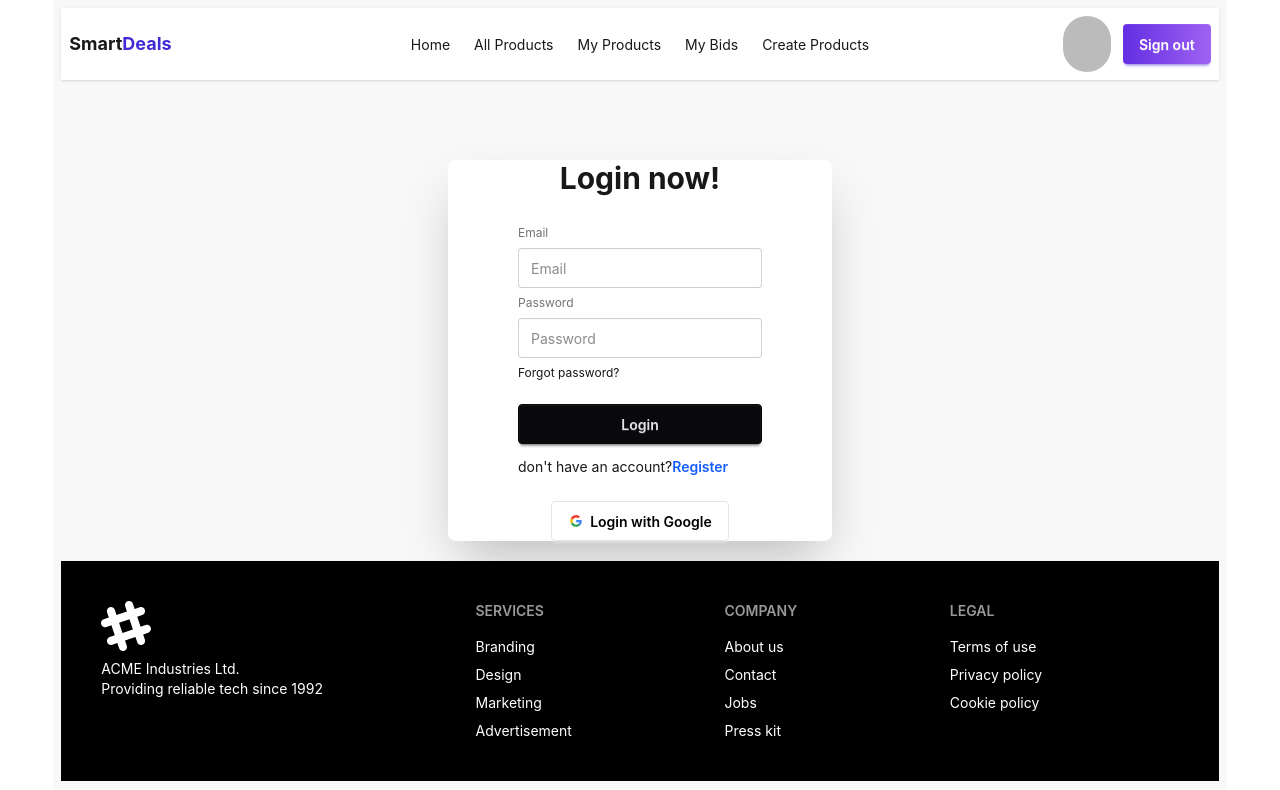
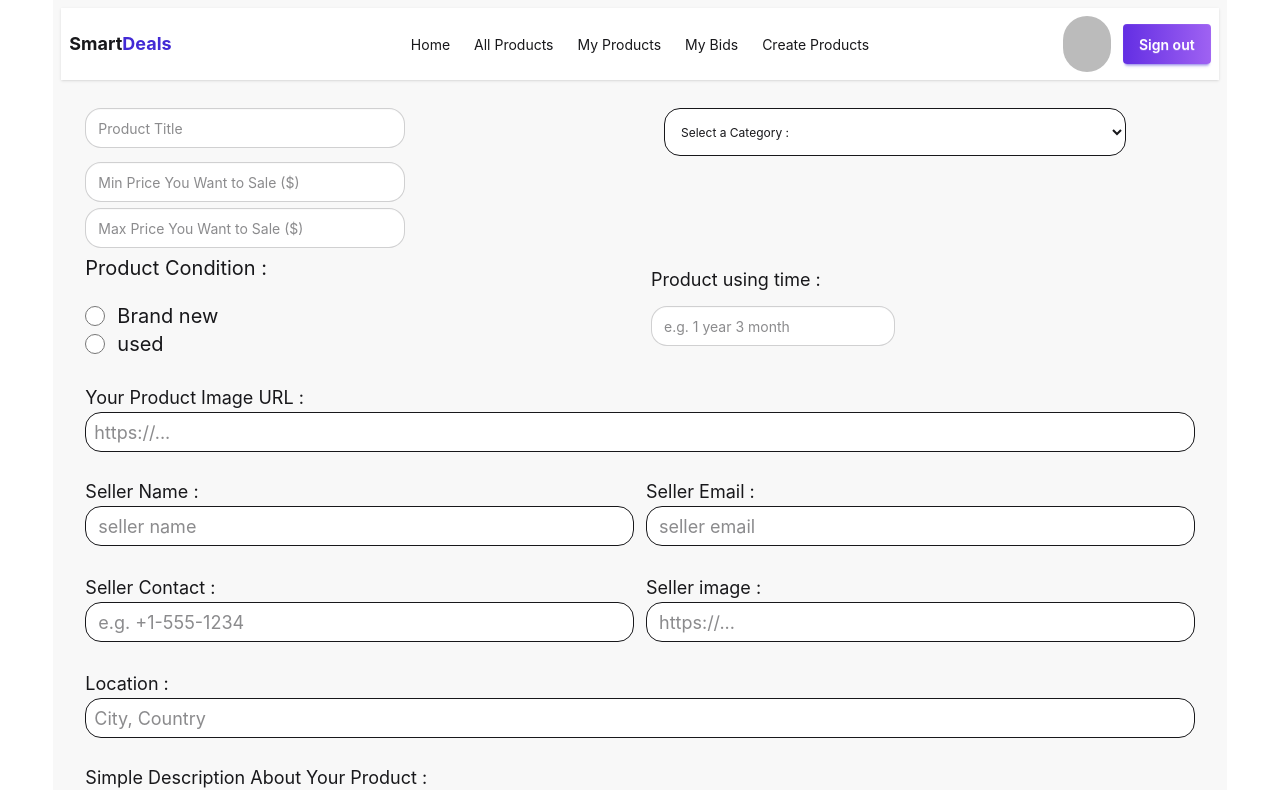
Before and after one commit to sohagroy7223/Smart-Deals, a React (Vite) app in the folder smart-deals-client/: page /createProduct in a window 1280 px wide. Before the commit this address led to /login. Shown: the top 790 px of the page. Built offline with nearby package versions, Linux system fonts and the light colour scheme; no server answers; sample sign-in values are in the browser's storage.

Commit message:
get all data from create product form

```diff
--- a/smart-deals-client/src/Components/CreateProduct/CreateProduct.jsx
+++ b/smart-deals-client/src/Components/CreateProduct/CreateProduct.jsx
@@ -1,22 +1,55 @@
 const CreateProduct = () => {
+  const handelCreateProduct = (e) => {
+    e.preventDefault();
+    const title = e.target.productTitle.value;
+    const category = e.target.category.value;
+    const minPrice = e.target.minPrice.value;
+    const maxPrice = e.target.maxPrice.value;
+    const condition = e.target.condition.value;
+    const useTime = e.target.useTime.value;
+    const productImg = e.target.productImg.value;
+    const name = e.target.name.value;
+    const email = e.target.email.value;
+    const contact = e.target.contact.value;
+    const sellerImg = e.target.image.value;
+    const location = e.target.location.value;
+    const description = e.target.description.value;
+    console.log(
+      title,
+      category,
+      minPrice,
+      maxPrice,
+      condition,
+      useTime,
+      productImg,
+      name,
+      email,
+      contact,
+      sellerImg,
+      location,
+      description,
+    );
+  };
+
   return (
     <div className="card-body ">
-      <fieldset className="fieldset">
-        <div className="flex gap-6 ">
+      <form onSubmit={handelCreateProduct} className="fieldset">
+        <div className="md:flex gap-6 space-y-2">
           <div className="w-6/12">
             <input
               type="text"
-              className="input rounded-2xl bg-white "
+              className="input rounded-2xl bg-white"
+              name="productTitle"
               placeholder="Product Title"
             />
           </div>
 
           <select
             className="w-5/12 round-2xl bg-white rounded-2xl p-3"
-            id="category "
+            name="category"
           >
-            <option className="required " value="">
-              Select a Category{" "}
+            <option className=" " value="">
+              Select a Category :
             </option>
             <option value="Electronics">Electronics</option>
             <option value="Fashion">Fashion</option>
@@ -27,25 +60,24 @@
         </div>
 
         <input
-          type="text "
+          type="number"
+          name="minPrice"
           className="input rounded-2xl bg-white"
-          required
           placeholder="Min Price You Want to Sale ($)"
         />
         <input
-          type="text"
+          type="number"
+          name="maxPrice"
           className="input rounded-2xl bg-white"
-          required
           placeholder="Max Price You Want to Sale ($)"
         />
-        <div className="flex items-center gap-96">
+        <div className="md:flex items-center gap-96">
           <div>
-            <h3 className="text-xl">Product Condition</h3>
+            <h3 className="text-xl">Product Condition : </h3>
             <div className="mt-5">
-              <label className="flex items-center text-xl gap-3 ">
+              <label className="md:flex items-center text-xl gap-3 ">
                 <input
                   className="w-5 h-5 "
-                  required
                   type="radio"
                   name="condition"
                   value="new"
@@ -55,10 +87,9 @@
             </div>
 
             <div>
-              <label className="flex items-center text-xl gap-3 ">
+              <label className="md:flex items-center text-xl gap-3 ">
                 <input
                   className="w-5 h-5"
-                  required
                   type="radio"
                   name="condition"
                   value="used"
@@ -68,28 +99,28 @@
             </div>
           </div>
           <div>
-            <h3 className="text-lg mb-3">Product using time</h3>
+            <h3 className="text-lg mb-3">Product using time : </h3>
             <input
               className="input rounded-2xl bg-white"
               type="text"
-              name=""
+              name="useTime"
               placeholder="e.g. 1 year 3 month "
             />
           </div>
         </div>
         <div className="mt-5">
-          <h3 className="text-lg">Your Product Image URL</h3>
+          <h3 className="text-lg">Your Product Image URL : </h3>
           <input
             className=" w-full h-10 p-2 text-lg rounded-2xl bg-white"
             type="text"
-            name=""
+            name="productImg"
             placeholder="https://..."
           />
         </div>
         <div className="mt-5">
-          <div className="flex w-full justify-between gap-3">
-            <div className="flex flex-col w-full ">
-              <label className="text-lg">Seller Name</label>
+          <div className="md:flex w-full justify-between gap-3 space-y-2">
+            <div className="md:flex flex-col w-full ">
+              <label className="text-lg">Seller Name : </label>
               <input
                 className="h-10 p-3 text-lg rounded-2xl bg-white"
                 type="text"
@@ -97,8 +128,8 @@
                 placeholder="seller name"
               />
             </div>
-            <div className="flex flex-col w-full">
-              <label className="text-lg">Seller Email</label>
+            <div className="md:flex flex-col w-full">
+              <label className="text-lg">Seller Email : </label>
               <input
                 className="h-10 p-3 text-lg rounded-2xl bg-white"
                 type="email"
@@ -107,18 +138,18 @@
               />
             </div>
           </div>
-          <div className="flex w-full justify-between gap-3 mt-5">
+          <div className="md:flex w-full justify-between gap-3 mt-5 space-y-2">
             <div className="flex flex-col w-full ">
-              <label className="text-lg">Seller Contact</label>
+              <label className="text-lg">Seller Contact : </label>
               <input
                 className="h-10 p-3 text-lg rounded-2xl bg-white"
-                type="text"
+                type="number"
                 name="contact"
                 placeholder="e.g. +1-555-1234"
               />
             </div>
-            <div className="flex flex-col w-full">
-              <label className="text-lg">Seller image</label>
+            <div className="md:flex flex-col w-full">
+              <label className="text-lg">Seller image : </label>
               <input
                 className="h-10 p-3 text-lg rounded-2xl bg-white"
                 type="text"
@@ -128,34 +159,26 @@
             </div>
           </div>
           <div className="mt-5">
-            <h3 className="text-lg">Location</h3>
+            <h3 className="text-lg">Location : </h3>
             <input
               className=" w-full h-10 p-2 text-lg rounded-2xl bg-white"
               type="text"
-              name=""
+              name="location"
               placeholder="City, Country"
             />
           </div>
         </div>
         <div className="mt-5">
-          <h3 className="text-lg">Simple Description About Your Product</h3>
+          <h3 className="text-lg">Simple Description About Your Product : </h3>
           <textarea
             className=" w-full h-10 p-2 text-lg rounded-2xl bg-white"
-            name=""
-            id=""
-          >
-            <input
-              type="text"
-              name="description"
-              placeholder="e.g. I bought this product 3 month ago. did not used more than 1/2 time. actually learning
- guitar is so tough..... "
-            />
-          </textarea>
+            name="description"
+          ></textarea>
         </div>
         <button className="btn btn-neutral bg-primary mt-4 rounded-2xl">
-          Login
+          Create Product
         </button>
-      </fieldset>
+      </form>
     </div>
   );
 };
--- a/smart-deals-client/src/Context/AuthProvider.jsx
+++ b/smart-deals-client/src/Context/AuthProvider.jsx
@@ -12,7 +12,7 @@
 import { auth } from "../Firebase/Firebase.init";
 import { AuthContext } from "./AuthContext";
 import { useEffect, useState } from "react";
-// import Loading from "../Components/Loading/Loading";
+import Loading from "../Components/Loading/Loading";
 
 const AuthProvider = ({ children }) => {
   const [user, setUser] = useState(null);
@@ -74,9 +74,9 @@
     loading,
   };
 
-  // if (loading) {
-  //   return Loading;
-  // }
+  if (loading) {
+    return <Loading></Loading>;
+  }
 
   return <AuthContext value={userInfo}>{children}</AuthContext>;
 };
```
